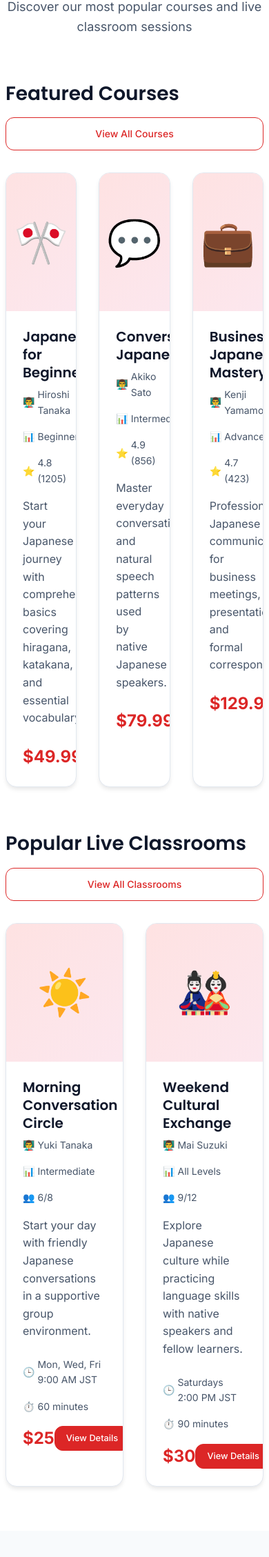
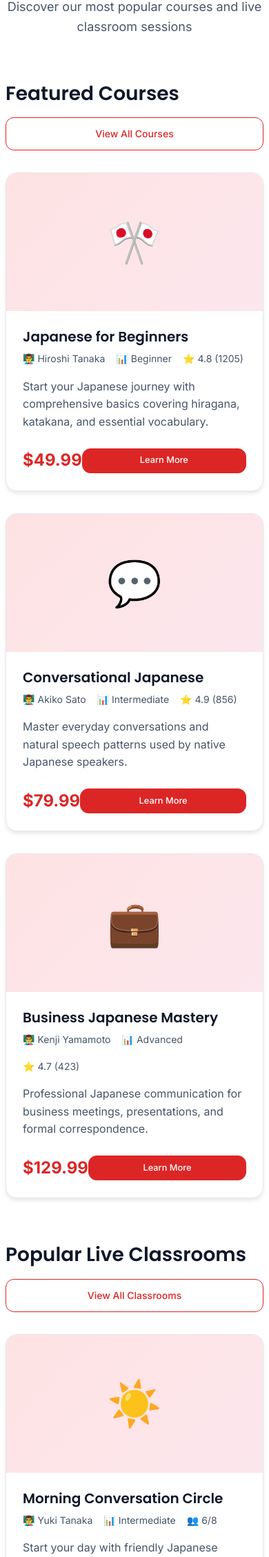
Before and after one commit to MinKhuii/Nihongo_Sekai_Demo_ByKhuii, a web app: page /html/index.html in a window 390 px wide. Shown: the part 1180-3437 px from the top of the page at 69% size. Run offline with its HTML, style and script files only (its server is not run), Linux system fonts and the light colour scheme; data that the repository does not hold is empty.

Commit message:
Add responsive breakpoints for featured grids and enhance hover animations
cgen-4d1ee2c5dcb34d3a857c444ab5f7735c

```diff
--- a/public/css/home.css
+++ b/public/css/home.css
@@ -219,8 +219,16 @@
 }
 
 .featured-card:hover {
-  transform: translateY(-4px) scale(1.02);
-  box-shadow: var(--shadow-xl);
+  transform: translateY(-8px) scale(1.05);
+  box-shadow: 0 25px 50px rgba(0, 0, 0, 0.15);
+}
+
+.featured-card:hover .featured-card-image {
+  transform: scale(1.1);
+}
+
+.featured-card-image {
+  transition: transform var(--transition-base);
 }
 
 .featured-card-image {
@@ -572,6 +580,14 @@
     font-size: 3rem;
   }
 
+  .featured-grid.courses-grid {
+    grid-template-columns: repeat(2, 1fr);
+  }
+
+  .featured-grid.classrooms-grid {
+    grid-template-columns: 1fr;
+  }
+
   .featured-grid {
     grid-template-columns: repeat(auto-fit, minmax(300px, 1fr));
   }
@@ -614,7 +630,9 @@
     align-items: flex-start;
   }
 
-  .featured-grid {
+  .featured-grid,
+  .featured-grid.courses-grid,
+  .featured-grid.classrooms-grid {
     grid-template-columns: 1fr;
   }
 
```
